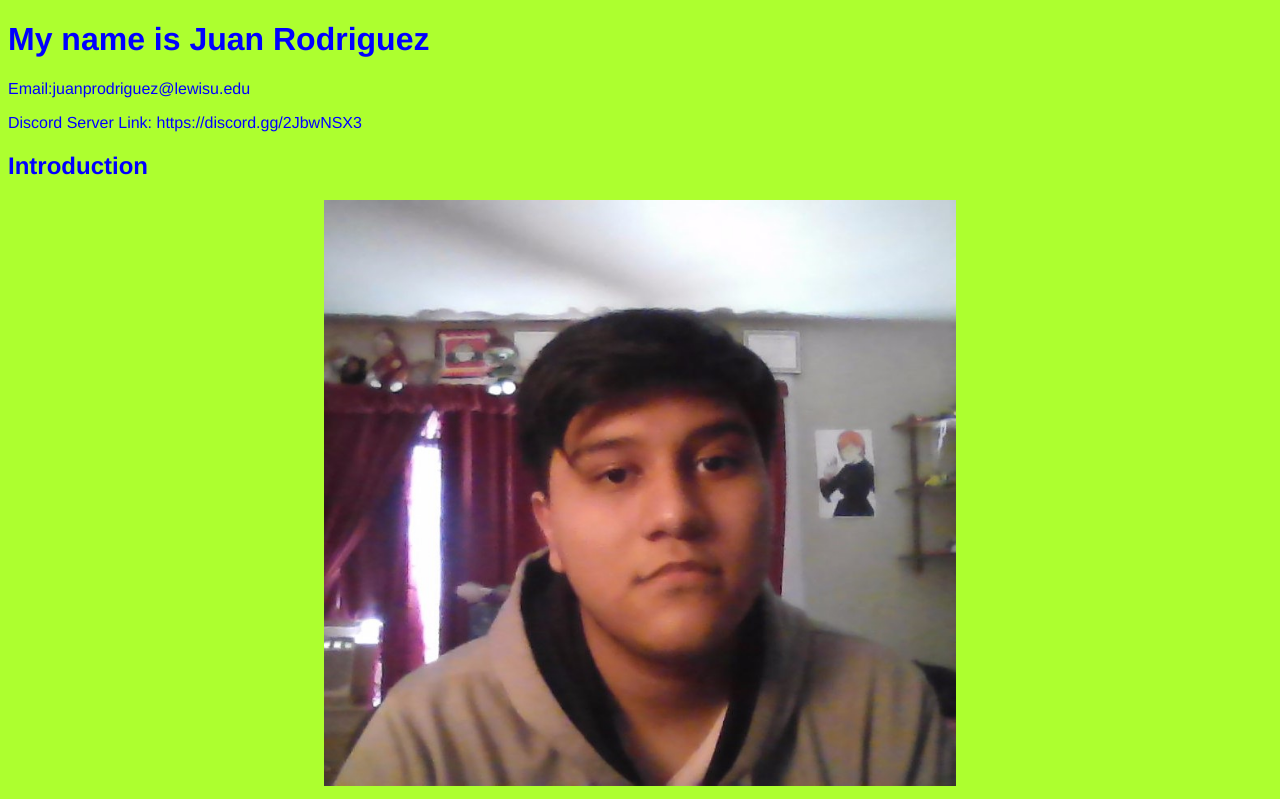
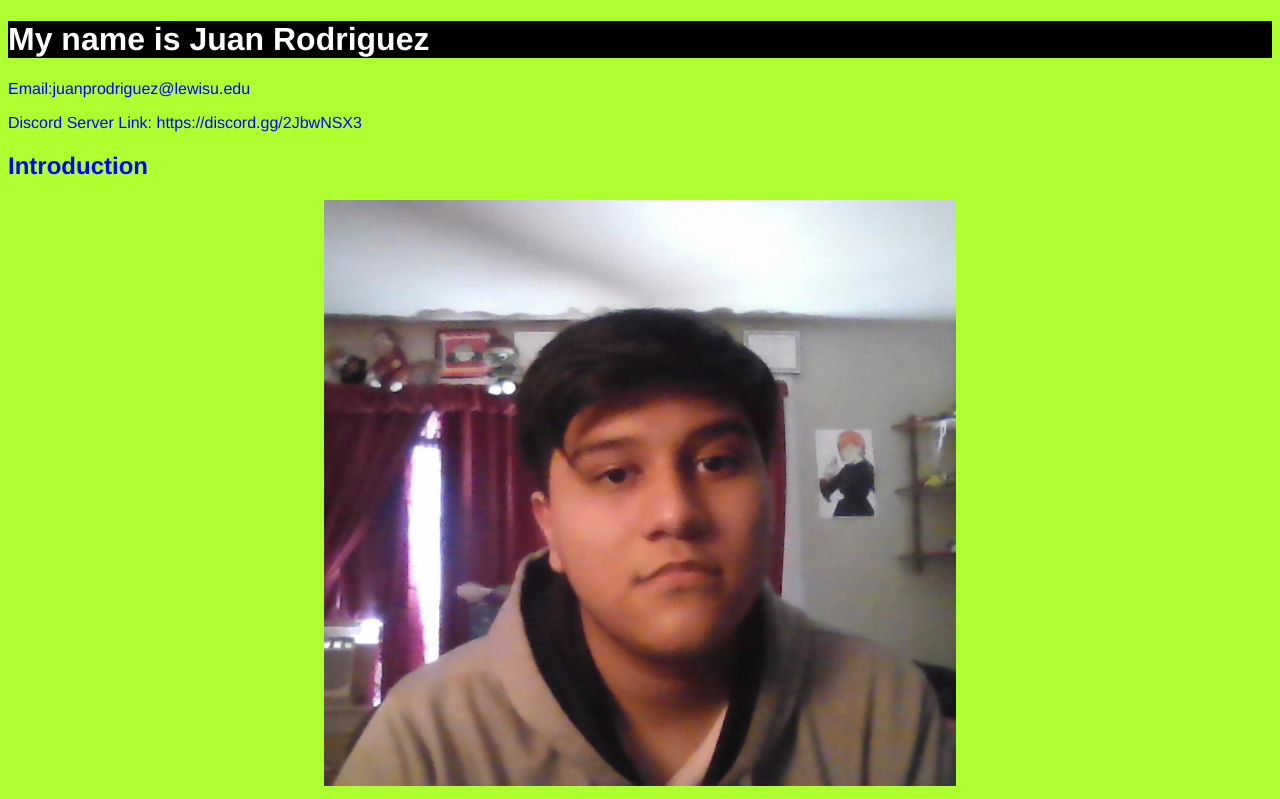
Before and after one commit to OffHookedOcto/getting-to-each-other, a plain HTML site: page index.html in a window 1280 px wide. Shown: the top 799 px of the page. Drawn offline with Linux system fonts and the light colour scheme.

Commit message:
Update style.css

```diff
--- a/style.css
+++ b/style.css
@@ -1,9 +1,10 @@
 body {
     font-family: "Helvetica", Sans-Serif;
     background-color: greenyellow;
-    h1 {
-      color: blue;
-    }
+   h1 {
+  background-color: black;
+  color: white;
+}
     h2 {
       color: blue;
     }
```
